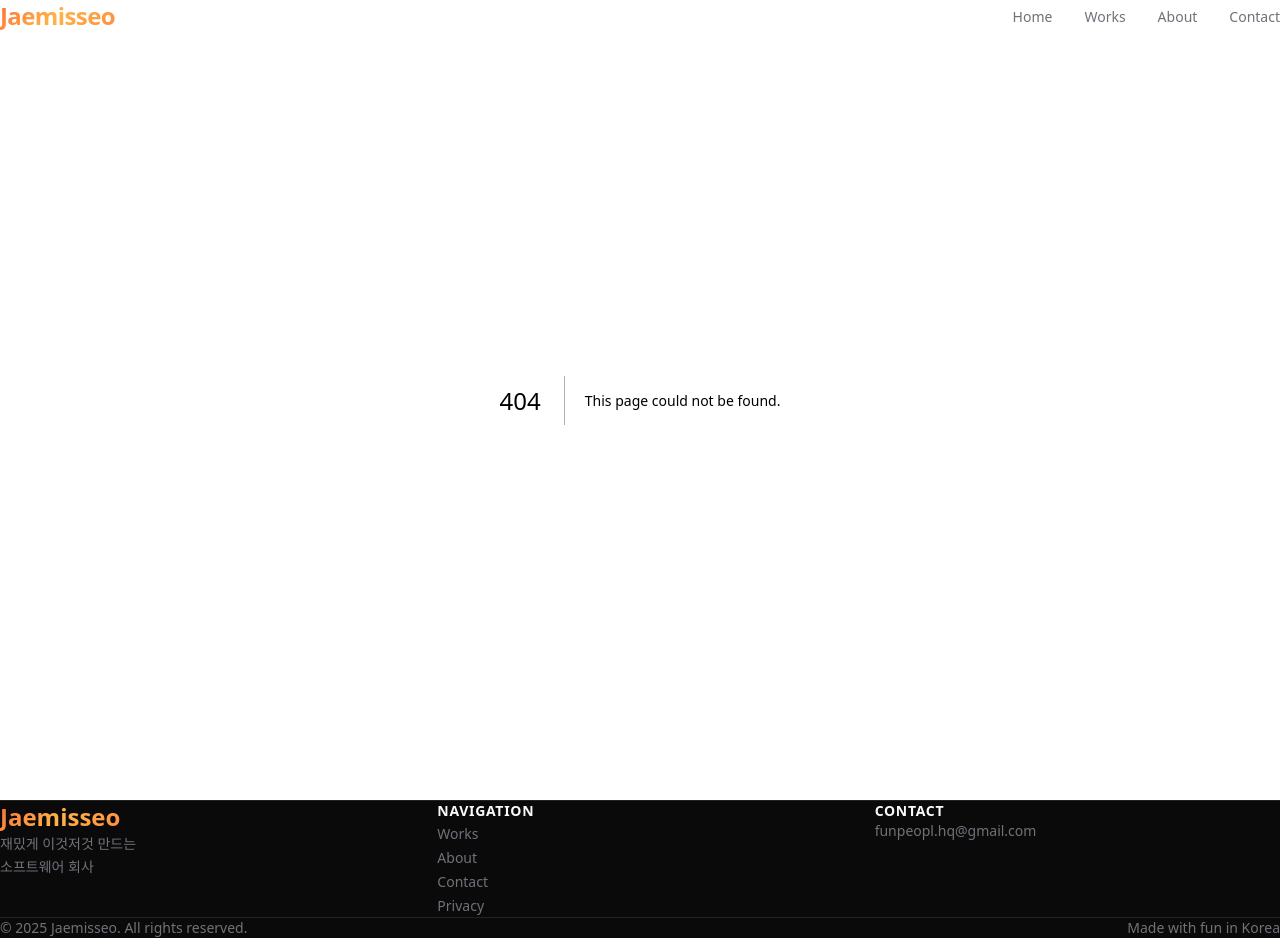
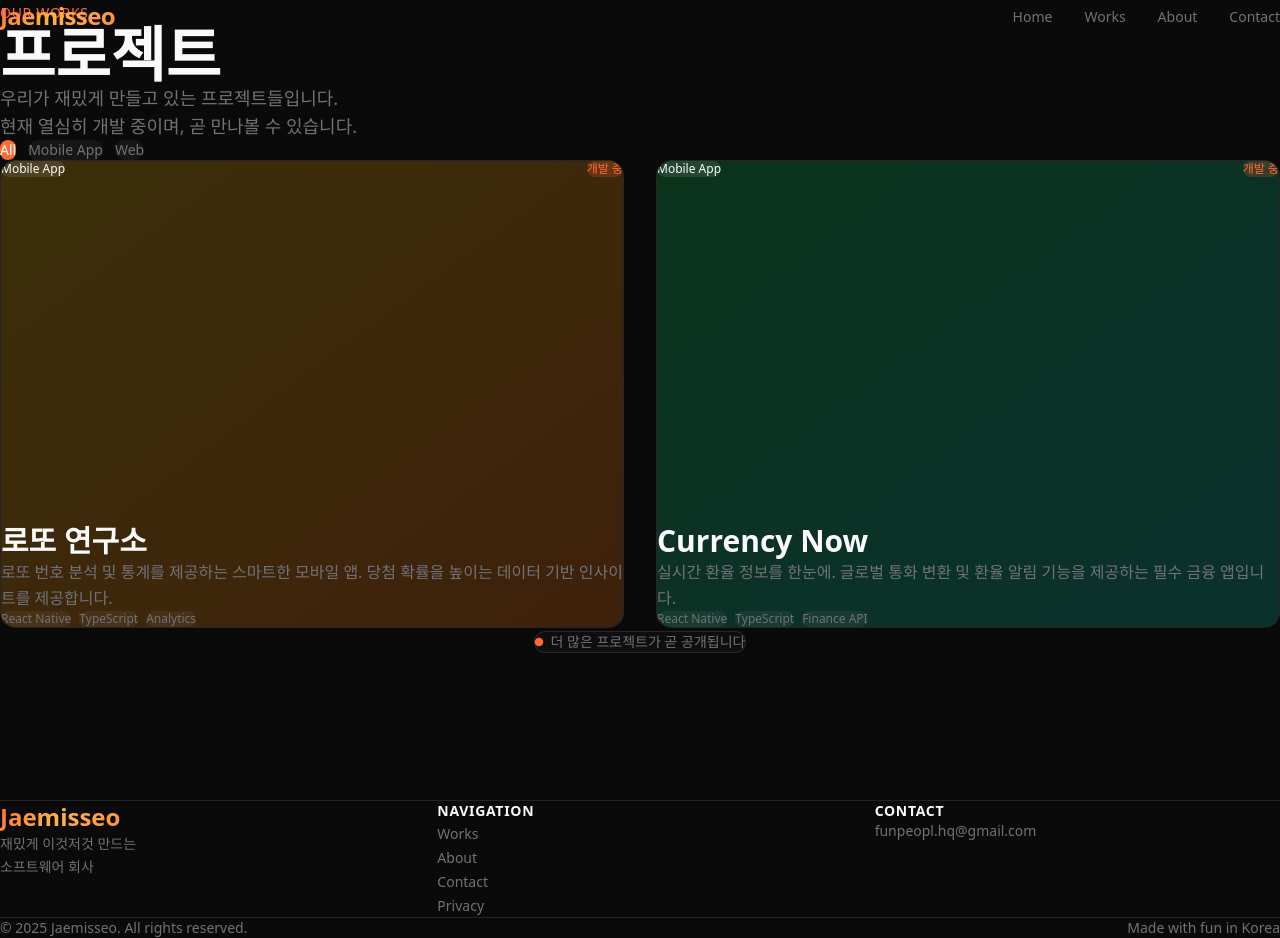
Before and after one commit to coolman0123/jaemisseo-site, a Next.js app: page /works in a window 1280 px wide. Before the commit this address had no page. Built offline with nearby package versions, Linux system fonts and the light colour scheme; a web font is replaced by a local one.

Commit message:
feat: 포트폴리오 페이지 추가

```diff
--- /dev/null
+++ b/src/app/works/page.tsx
@@ -0,0 +1,171 @@
+"use client";
+
+import { useState } from "react";
+import { motion, AnimatePresence } from "framer-motion";
+import FadeIn from "@/components/animations/FadeIn";
+import PageTransition from "@/components/animations/PageTransition";
+
+const categories = ["All", "Mobile App", "Web"];
+
+const projects = [
+  {
+    id: 1,
+    title: "로또 연구소",
+    category: "Mobile App",
+    description: "로또 번호 분석 및 통계를 제공하는 스마트한 모바일 앱. 당첨 확률을 높이는 데이터 기반 인사이트를 제공합니다.",
+    tags: ["React Native", "TypeScript", "Analytics"],
+    color: "from-yellow-500 to-orange-500",
+    status: "개발 중",
+  },
+  {
+    id: 2,
+    title: "Currency Now",
+    category: "Mobile App",
+    description: "실시간 환율 정보를 한눈에. 글로벌 통화 변환 및 환율 알림 기능을 제공하는 필수 금융 앱입니다.",
+    tags: ["React Native", "TypeScript", "Finance API"],
+    color: "from-green-500 to-teal-500",
+    status: "개발 중",
+  },
+];
+
+export default function WorksPage() {
+  const [selectedCategory, setSelectedCategory] = useState("All");
+  const [hoveredId, setHoveredId] = useState<number | null>(null);
+
+  const filteredProjects =
+    selectedCategory === "All"
+      ? projects
+      : projects.filter((p) => p.category === selectedCategory);
+
+  return (
+    <PageTransition>
+      <section className="min-h-screen pt-32 pb-20 px-6 bg-background">
+        <div className="max-w-7xl mx-auto">
+          <FadeIn className="mb-16">
+            <span className="text-primary text-sm font-medium uppercase tracking-wider">
+              Our Works
+            </span>
+            <h1 className="text-5xl md:text-6xl font-bold mt-4 mb-6">
+              프로젝트
+            </h1>
+            <p className="text-muted text-lg max-w-2xl">
+              우리가 재밌게 만들고 있는 프로젝트들입니다.
+              <br />
+              현재 열심히 개발 중이며, 곧 만나볼 수 있습니다.
+            </p>
+          </FadeIn>
+
+          {/* Category Filter */}
+          <FadeIn delay={0.2} className="mb-12">
+            <div className="flex flex-wrap gap-3">
+              {categories.map((category) => (
+                <button
+                  key={category}
+                  onClick={() => setSelectedCategory(category)}
+                  className={`px-6 py-2 rounded-full text-sm font-medium transition-all duration-300 ${
+                    selectedCategory === category
+                      ? "bg-primary text-white"
+                      : "bg-white/5 text-muted hover:bg-white/10 hover:text-foreground"
+                  }`}
+                >
+                  {category}
+                </button>
+              ))}
+            </div>
+          </FadeIn>
+
+          {/* Projects Grid */}
+          <motion.div
+            layout
+            className="grid grid-cols-1 md:grid-cols-2 gap-8"
+          >
+            <AnimatePresence mode="popLayout">
+              {filteredProjects.map((project, index) => (
+                <motion.div
+                  key={project.id}
+                  layout
+                  initial={{ opacity: 0, scale: 0.9 }}
+                  animate={{ opacity: 1, scale: 1 }}
+                  exit={{ opacity: 0, scale: 0.9 }}
+                  transition={{ duration: 0.3, delay: index * 0.05 }}
+                  onMouseEnter={() => setHoveredId(project.id)}
+                  onMouseLeave={() => setHoveredId(null)}
+                  className="group relative"
+                >
+                  <div className="relative aspect-[4/3] rounded-2xl overflow-hidden border border-white/10 bg-white/[0.02]">
+                    {/* Gradient Background */}
+                    <div
+                      className={`absolute inset-0 bg-gradient-to-br ${project.color} opacity-20 group-hover:opacity-40 transition-opacity duration-500`}
+                    />
+
+                    {/* Content */}
+                    <div className="absolute inset-0 p-8 flex flex-col justify-between">
+                      <div className="flex items-start justify-between">
+                        <span className="px-3 py-1 bg-white/10 backdrop-blur-sm rounded-full text-xs font-medium">
+                          {project.category}
+                        </span>
+                        <span className="px-3 py-1 bg-primary/20 text-primary rounded-full text-xs font-medium">
+                          {project.status}
+                        </span>
+                      </div>
+
+                      <div>
+                        <h3 className="text-2xl md:text-3xl font-bold mb-3 text-foreground group-hover:text-gradient transition-colors">
+                          {project.title}
+                        </h3>
+                        <p className="text-muted mb-4 leading-relaxed">
+                          {project.description}
+                        </p>
+                        <div className="flex flex-wrap gap-2">
+                          {project.tags.map((tag) => (
+                            <span
+                              key={tag}
+                              className="px-3 py-1 bg-white/5 rounded-full text-xs text-muted"
+                            >
+                              {tag}
+                            </span>
+                          ))}
+                        </div>
+                      </div>
+                    </div>
+
+                    {/* Animated Border on Hover */}
+                    <motion.div
+                      initial={{ opacity: 0 }}
+                      animate={{
+                        opacity: hoveredId === project.id ? 1 : 0,
+                      }}
+                      className="absolute inset-0 rounded-2xl border-2 border-primary/50 pointer-events-none"
+                    />
+                  </div>
+                </motion.div>
+              ))}
+            </AnimatePresence>
+          </motion.div>
+
+          {filteredProjects.length === 0 && (
+            <motion.div
+              initial={{ opacity: 0 }}
+              animate={{ opacity: 1 }}
+              className="text-center py-20"
+            >
+              <p className="text-muted text-lg">해당 카테고리의 프로젝트가 없습니다.</p>
+            </motion.div>
+          )}
+
+          {/* Coming Soon Notice */}
+          <FadeIn delay={0.4} className="mt-16 text-center">
+            <div className="inline-flex items-center gap-2 px-6 py-3 bg-white/[0.02] border border-white/10 rounded-full">
+              <motion.div
+                animate={{ scale: [1, 1.2, 1] }}
+                transition={{ duration: 2, repeat: Infinity }}
+                className="w-2 h-2 bg-primary rounded-full"
+              />
+              <span className="text-sm text-muted">더 많은 프로젝트가 곧 공개됩니다</span>
+            </div>
+          </FadeIn>
+        </div>
+      </section>
+    </PageTransition>
+  );
+}
```
